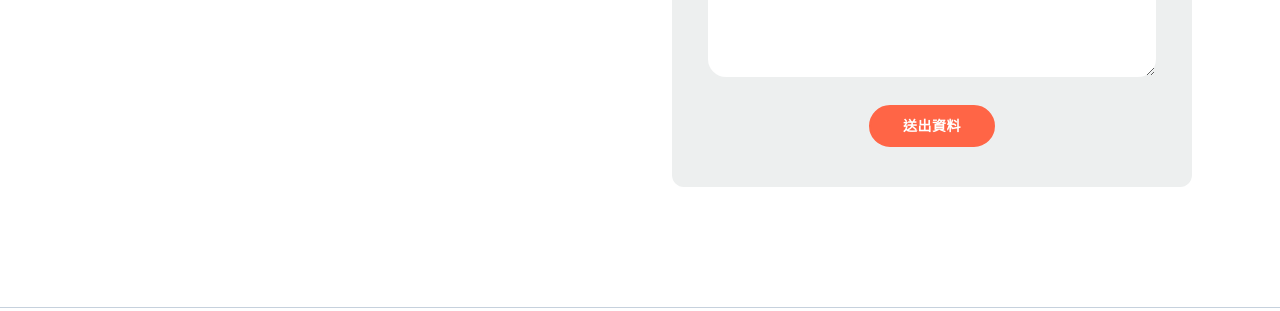
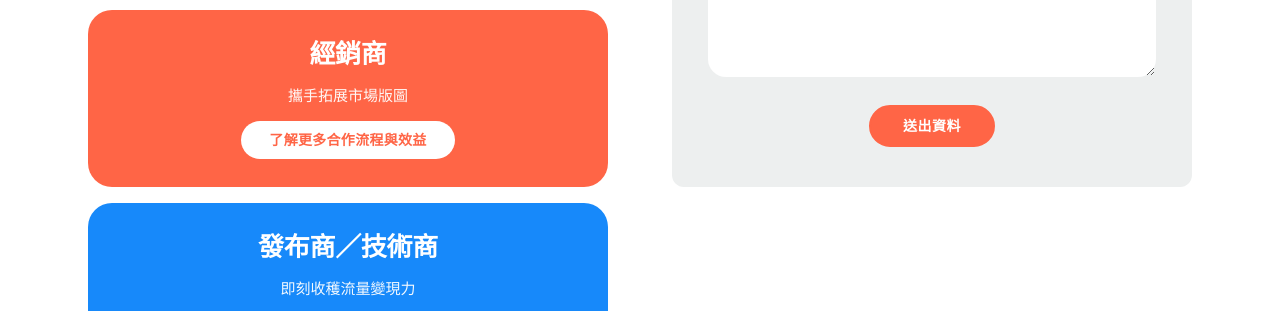
Before and after one commit to emmacywang-design/web, a plain HTML site: page contact.html in a window 1280 px wide. Shown: the part 629-940 px from the top of the page. Drawn offline with Linux system fonts and the light colour scheme.

Commit message:
Add left column CTA cards: 廣告主 / 經銷商 / 發布商 · 技術商
- 新增三張 CTA 卡片,垂直排列於左側 intro 文案下方
- 配色沿用 OneAD 品牌:brand blue #1789FA / accent orange #FF6546(藍-橘-藍)
- 卡片內含大標、副標、白色 pill 按鈕
- .contact__layout 由 align-items: center 改為 start,兩欄改由頂端對齊

```diff
--- a/contact.html
+++ b/contact.html
@@ -199,7 +199,7 @@
       display: grid;
       grid-template-columns: 1fr 1fr;
       gap: 64px;
-      align-items: center;
+      align-items: start;
     }
 
     .contact__intro {
@@ -229,6 +229,70 @@
       line-height: 1.85;
       letter-spacing: normal;
       max-width: 460px;
+    }
+
+    /* CTA cards (left column, below intro) */
+    .contact__cta-cards {
+      list-style: none;
+      display: flex;
+      flex-direction: column;
+      gap: 16px;
+      margin-top: 8px;
+      max-width: 520px;
+    }
+
+    .cta-card {
+      border-radius: 24px;
+      padding: 28px 32px;
+      color: var(--white);
+      display: flex;
+      flex-direction: column;
+      align-items: center;
+      gap: 14px;
+      text-align: center;
+    }
+
+    .cta-card--brand { background: var(--color-brand); }
+    .cta-card--accent { background: var(--color-accent); }
+
+    .cta-card__title {
+      font-family: var(--font-family-heading);
+      font-size: 26px;
+      font-weight: 800;
+      line-height: 1.25;
+      letter-spacing: -0.01em;
+    }
+
+    .cta-card__subtitle {
+      font-size: 15px;
+      font-weight: 500;
+      line-height: 1.5;
+      opacity: 0.95;
+    }
+
+    .cta-card__btn {
+      display: inline-flex;
+      align-items: center;
+      justify-content: center;
+      padding: 12px 28px;
+      background: var(--white);
+      border-radius: var(--radius-pill);
+      font-family: var(--font-family-heading);
+      font-size: 14px;
+      font-weight: 700;
+      letter-spacing: 0.3px;
+      line-height: 1;
+      color: var(--color-text-primary);
+      transition: transform var(--duration-fast) var(--easing-standard),
+                  box-shadow var(--duration-fast) var(--easing-standard);
+    }
+
+    .cta-card--brand .cta-card__btn { color: var(--color-brand); }
+    .cta-card--accent .cta-card__btn { color: var(--color-accent); }
+
+    .cta-card__btn:hover {
+      transform: translateY(-2px);
+      box-shadow: 0 6px 18px rgba(0, 0, 0, 0.15);
     }
 
     .contact__card {
@@ -644,6 +708,24 @@
           <p class="contact__intro-desc">
             OneAD 是一家以 AI 為核心的廣告科技公司，結合 OneDATA 的多維數據智能，打造科技賦能的智慧行銷解決方案，協助品牌行銷人在快速變動的數位環境中持續領先。
           </p>
+
+          <ul class="contact__cta-cards">
+            <li class="cta-card cta-card--brand">
+              <div class="cta-card__title">廣告主</div>
+              <div class="cta-card__subtitle">放大品牌行銷效益</div>
+              <a href="advertiser.html" class="cta-card__btn">了解更多廣告合作資訊</a>
+            </li>
+            <li class="cta-card cta-card--accent">
+              <div class="cta-card__title">經銷商</div>
+              <div class="cta-card__subtitle">攜手拓展市場版圖</div>
+              <a href="#" class="cta-card__btn">了解更多合作流程與效益</a>
+            </li>
+            <li class="cta-card cta-card--brand">
+              <div class="cta-card__title">發布商／技術商</div>
+              <div class="cta-card__subtitle">即刻收穫流量變現力</div>
+              <a href="#" class="cta-card__btn">了解更多合作流程與效益</a>
+            </li>
+          </ul>
         </div>
 
         <div class="contact__card">
```
